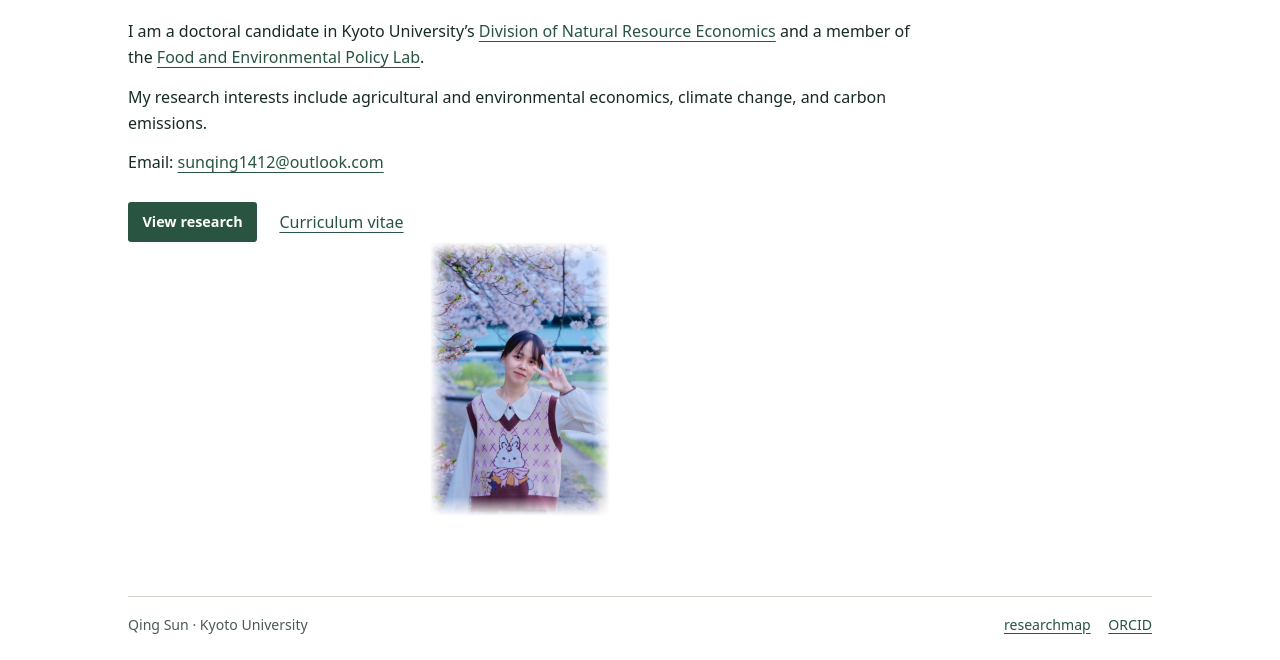
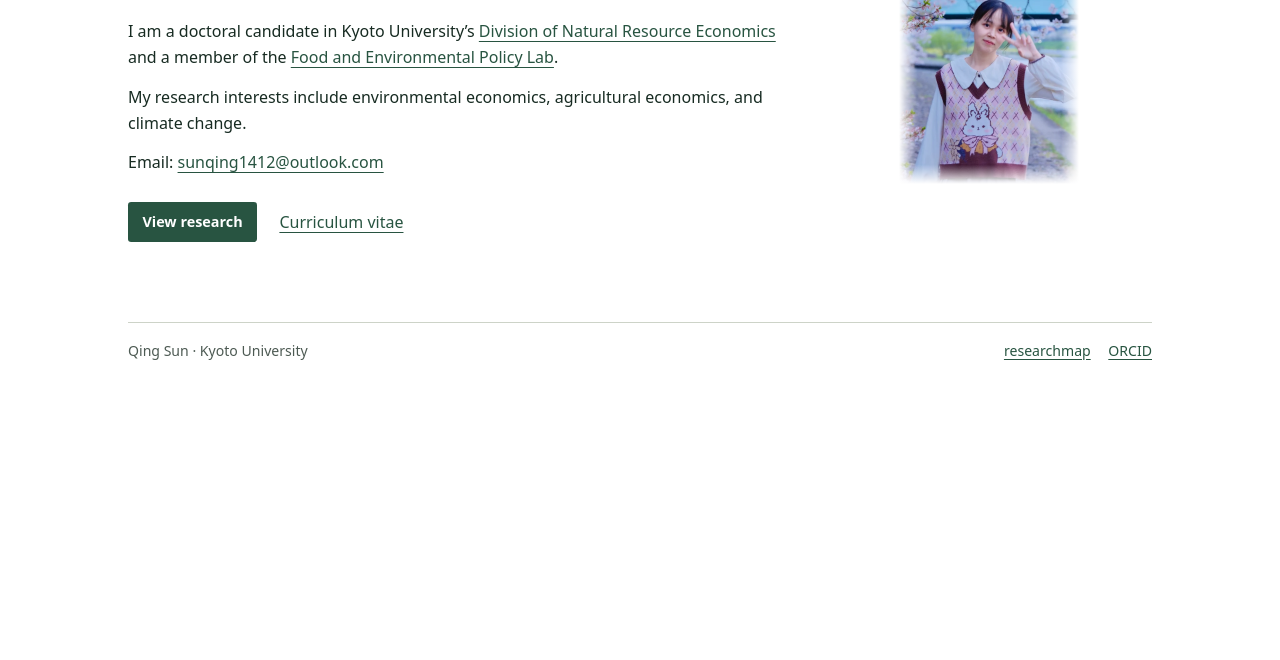
Before and after one commit to sq1513/sq1513.github.io, a plain HTML site: page index.html in a window 1280 px wide. Shown: the part 304-964 px from the top of the page. After the commit the page ends 800 px from the top, so only its background shows below. Drawn offline with Linux system fonts and the light colour scheme.

Commit message:
Update research interests and place the profile photo beside the introduction

```diff
--- a/index.html
+++ b/index.html
@@ -5,7 +5,7 @@
   <meta name="viewport" content="width=device-width, initial-scale=1">
   <meta name="description" content="Qing Sun is a PhD candidate in natural resource economics at Kyoto University and a JSPS Research Fellow (DC2).">
   <title>Qing Sun | Kyoto University</title>
-  <link rel="stylesheet" href="assets/site.css">
+  <link rel="stylesheet" href="assets/site.css?v=portrait-layout">
 </head>
 <body>
   <a class="skip-link" href="#main">Skip to content</a>
@@ -18,15 +18,19 @@
     </nav>
   </header>
   <main id="main" class="wrap">
-    <div class="introduction reading">
+    <div class="profile">
+      <div class="profile-heading">
         <h1>Qing Sun</h1>
         <p class="role">PhD Candidate · Kyoto University<br>JSPS Research Fellow (DC2)</p>
+      </div>
+      <div class="introduction">
         <p>I am a doctoral candidate in Kyoto University’s <a href="https://www.reseco.kais.kyoto-u.ac.jp/en/">Division of Natural Resource Economics</a> and a member of the <a href="https://www.reseco.kais.kyoto-u.ac.jp/en/lab/food-and-environmental-policy/">Food and Environmental Policy Lab</a>.</p>
-      <p>My research interests include agricultural and environmental economics, climate change, and carbon emissions.</p>
+        <p>My research interests include environmental economics, agricultural economics, and climate change.</p>
         <p>Email: <a href="mailto:sunqing1412@outlook.com">sunqing1412@outlook.com</a></p>
         <div class="actions">
           <a class="button" href="research.html">View research</a>
           <a href="cv.html">Curriculum vitae</a>
+        </div>
       </div>
       <figure class="portrait-slot">
         <img src="assets/qing-sun.webp" width="180" height="274" alt="Qing Sun beneath cherry blossoms">
```
Also changed, not shown: 1 other file. Lines whose indentation alone changed are shown as unchanged.
